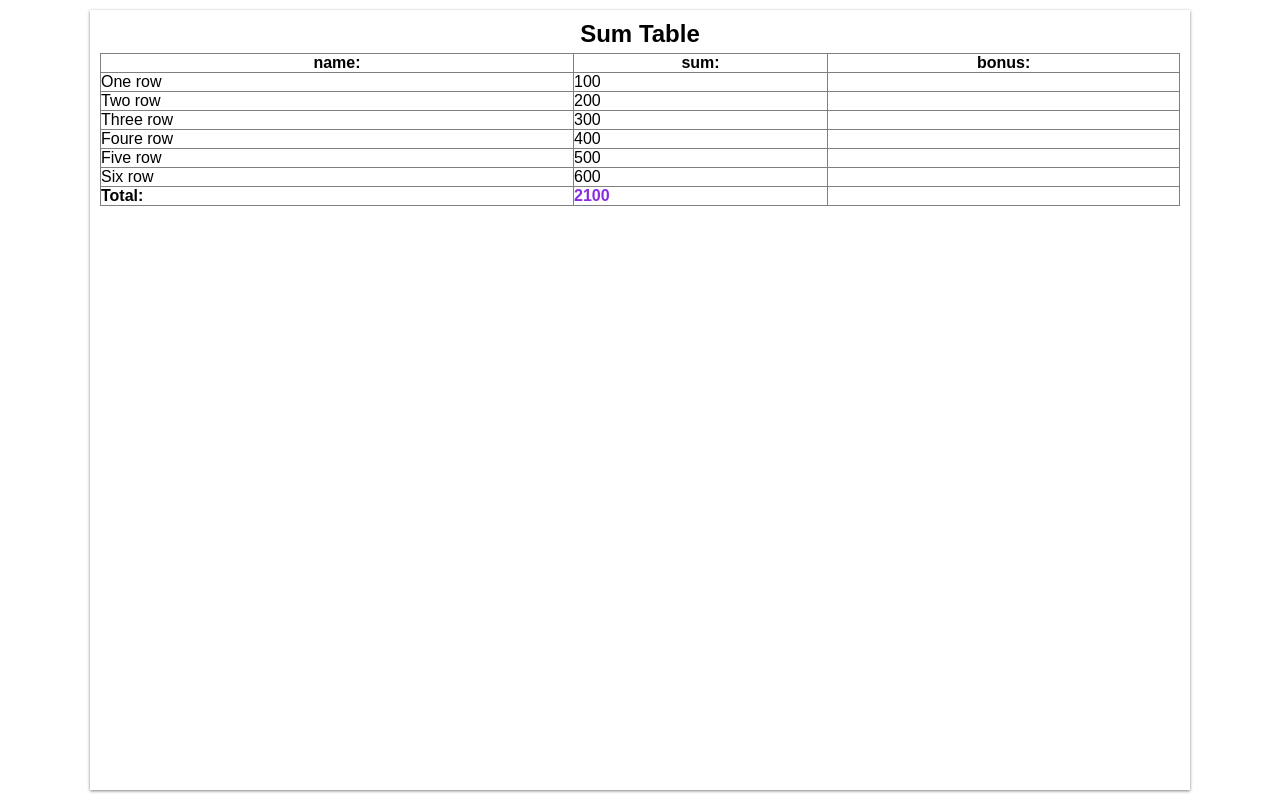
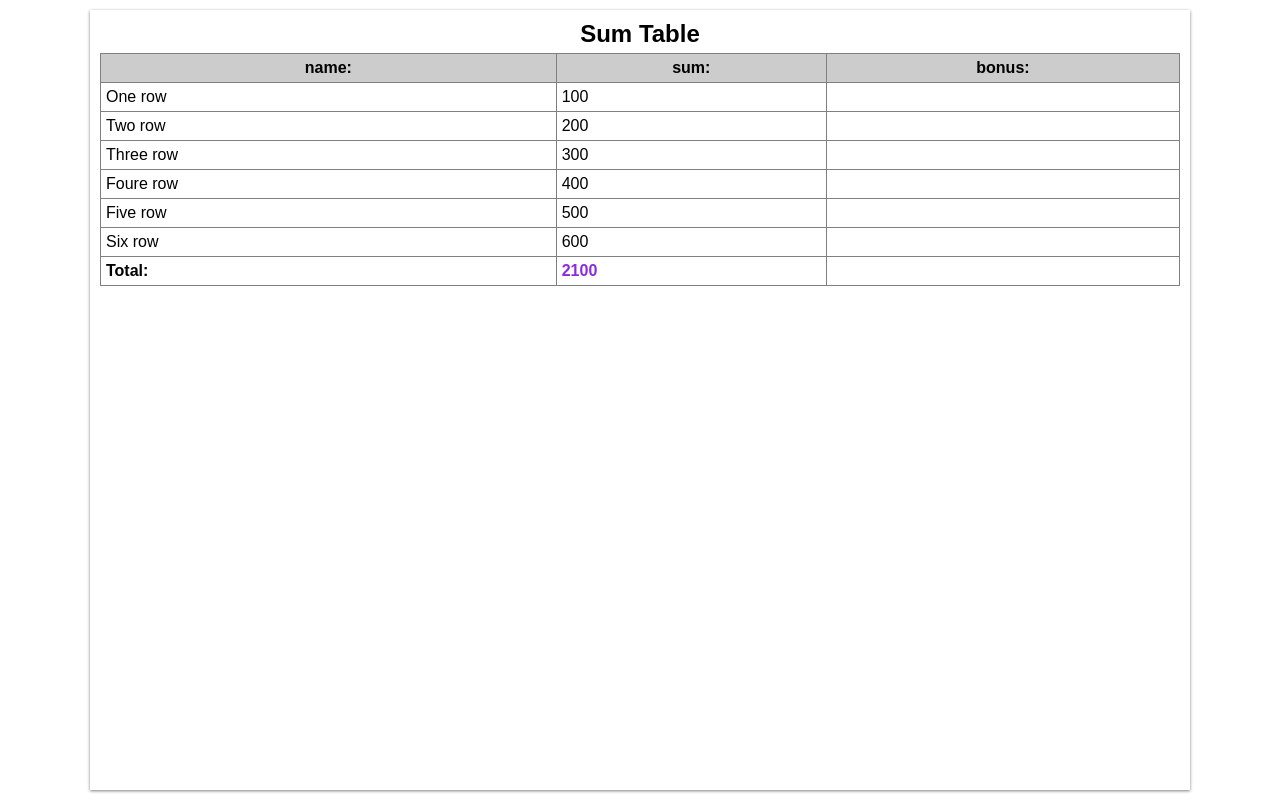
Before and after one commit to Dmitriy-1986/js-sum-table-col, a plain HTML site: page index.html in a window 1280 px wide. In both pictures the pointer is over the element 640 px from the left and 63 px from the top of the page. Drawn offline with Linux system fonts and the light colour scheme.

Commit message:
Update style.css

```diff
--- a/style.css
+++ b/style.css
@@ -22,11 +22,24 @@
 
 #table, tr, th, td {
     border: 1px solid gray;
+    padding: 5px;
 }
 
 #table {
     border-collapse:collapse;
     width: 100%;
+}
+
+#table tr th {
+    background-color: #ccc;
+}
+
+#table tr:hover {
+    transition: all 500ms;
+}
+
+#table tr:hover {
+    background-color: #ccc;
 }
 
 .total-sum {
```
